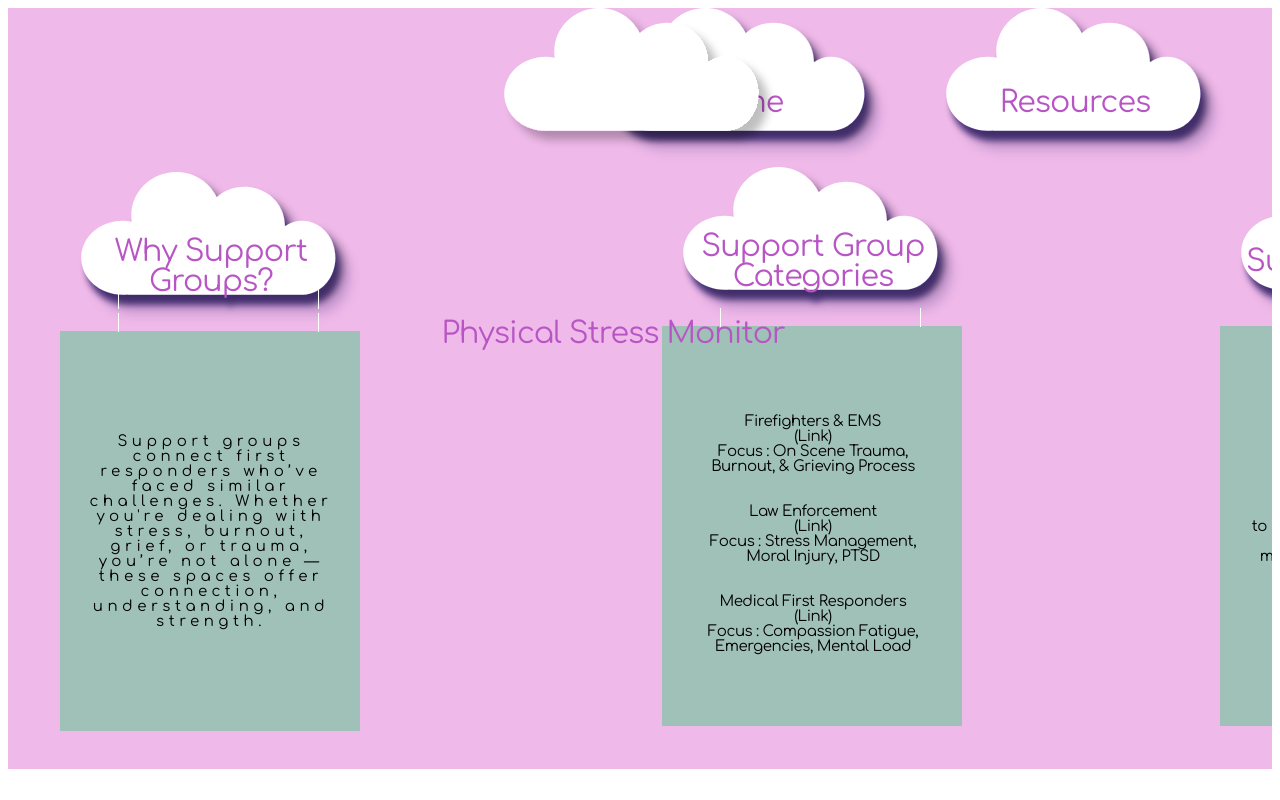
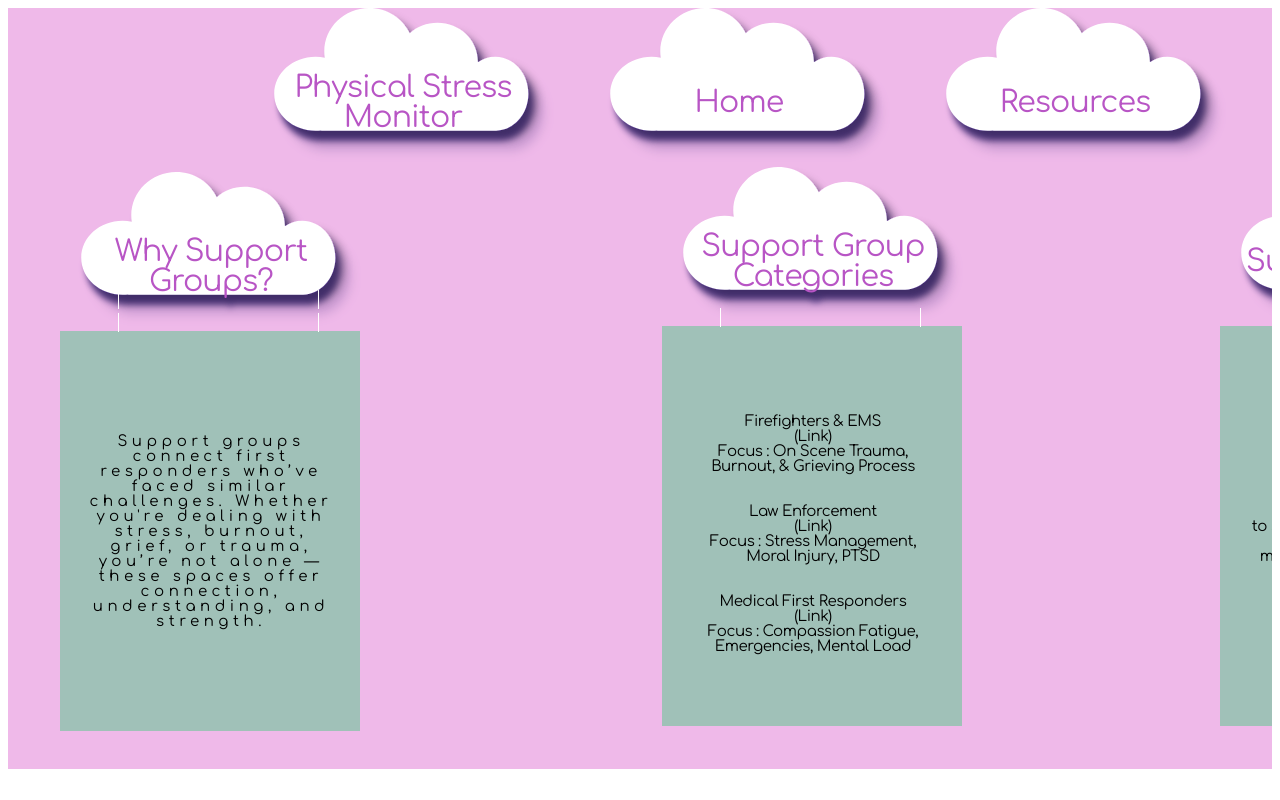
Before and after one commit to Chase-520/TritonHack, a plain HTML site: page templates/SupportGroupsPage.html in a window 1280 px wide. Drawn offline with Linux system fonts and the light colour scheme; files that its build step writes are made by us from their sources; files whose address does not match are found by name.

Commit message:
Update SupportGroupsPage.css

```diff
--- a/static/style/SupportGroupsPage.css
+++ b/static/style/SupportGroupsPage.css
@@ -199,6 +199,15 @@
   	width: 1px;
   	height: 19px;
 }
+.tab-resources6 {
+  	position: absolute;
+  	top: 0px;
+  	left: 248px;
+  	filter: drop-shadow(5px 10px 3px #563c8b);
+  	width: 307px;
+  	height: 159px;
+  	cursor: pointer;
+}
 .support-groups-page {
   	width: 100%;
   	position: relative;
```
